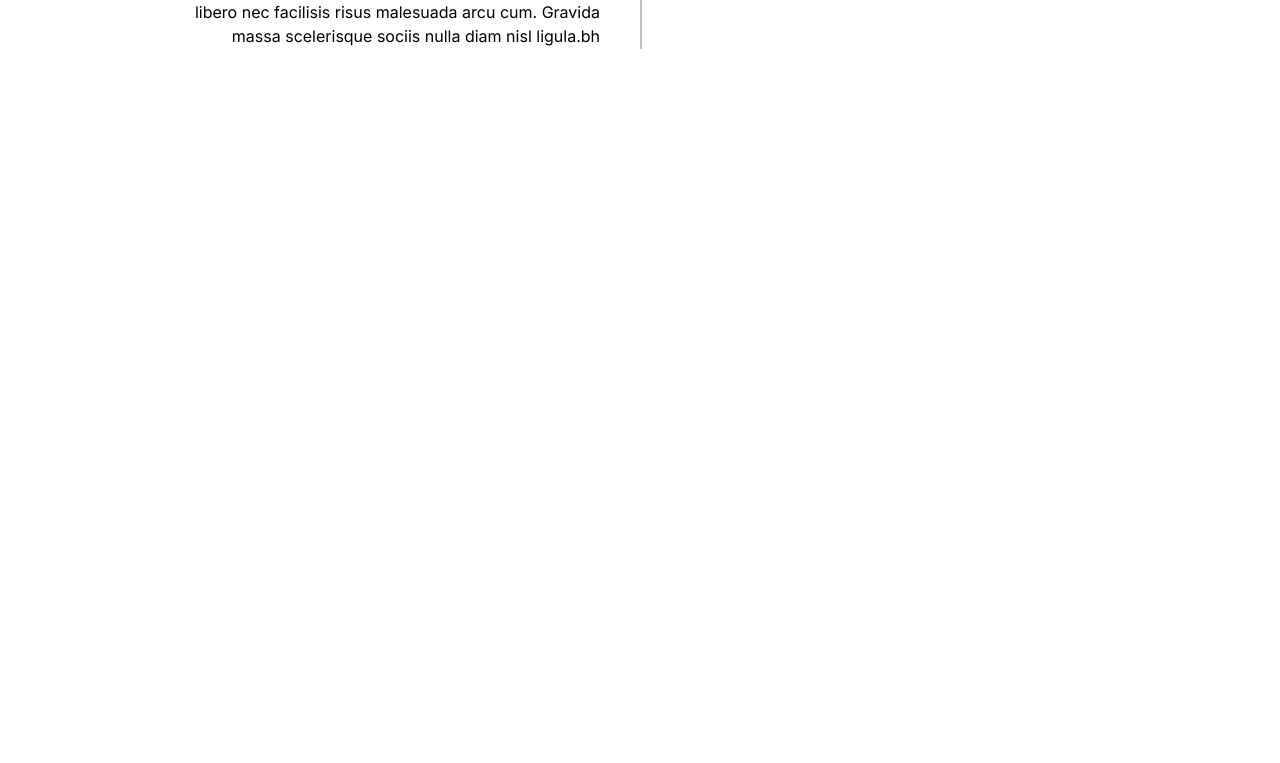
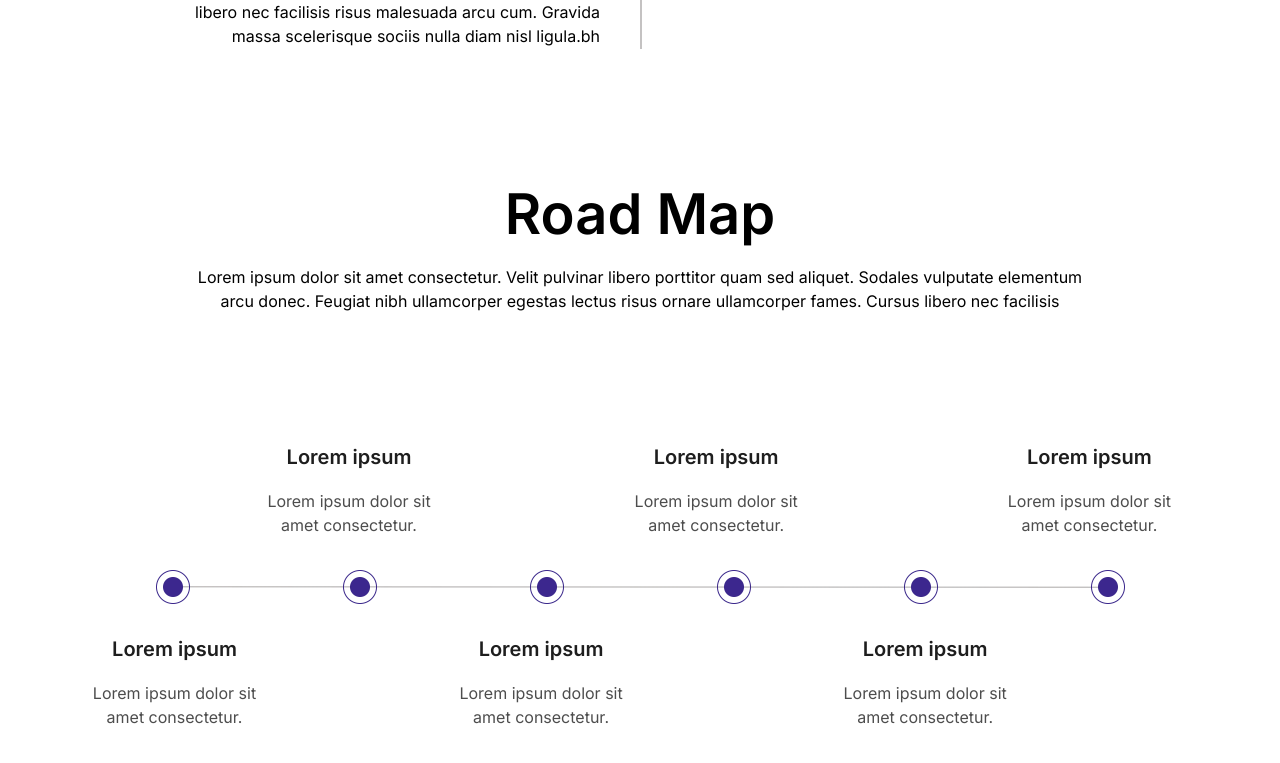
Before and after one commit to neharadialcode486/components-react-tailwind, a React (Create React App) app: page / in a window 1280 px wide. Shown: the part 1025-1788 px from the top of the page. Before the commit the page ends 1158 px from the top, so only its background shows below. Built offline with nearby package versions, Linux system fonts and the light colour scheme.

Commit message:
done second-roadmap

```diff
--- a/src/App.js
+++ b/src/App.js
@@ -1,11 +1,13 @@
 
 import './App.css';
 import RoadMapFirst from './components/RoadMapFirst';
+import RoadMapSecond from './components/RoadMapSecond';
 
 function App() {
   return (
     <>
-      <RoadMapFirst/>
+      <RoadMapFirst />
+      <RoadMapSecond/>
     </>
   );
 }
--- a/src/components/RoadMapFirst.jsx
+++ b/src/components/RoadMapFirst.jsx
@@ -4,7 +4,7 @@ const RoadMapFirst = () => {
     return (
         <div className='pt-12 pb-[85px]'>
             <h2 className='lg:text-[56px] lg:leading-[67.77px] md:text-5xl sm:text-4xl text-3xl font-semibold text-center pb-4'>Road Map</h2>
-            <p className='text-center max-w-[934px] mx-auto'>Lorem ipsum dolor sit amet consectetur. Velit pulvinar libero porttitor quam sed aliquet. Sodales vulputate elementum arcu donec. Feugiat nibh ullamcorper egestas lectus risus ornare ullamcorper fames. Cursus libero nec facilisis</p>
+            <p className='text-center max-w-[934px] mx-auto px-3'>Lorem ipsum dolor sit amet consectetur. Velit pulvinar libero porttitor quam sed aliquet. Sodales vulputate elementum arcu donec. Feugiat nibh ullamcorper egestas lectus risus ornare ullamcorper fames. Cursus libero nec facilisis</p>
             <div className='container relative mt-[61px]'>
                 <div className='mx-auto text-center absolute w-[2px] h-[100%] bg-line top-[1px] bottom-0 left-[50%] max-md:left-[20px] flex flex-col max-md:gap-10 md:gap-0'></div>
                 <div className='md:flex-row -mx-3 flex flex-wrap'>
@@ -24,13 +24,13 @@ const RoadMapFirst = () => {
                     </div>
                     <div className='md:w-[50%] flex justify-start flex-col ps-10 max-md:pt-3'>
                         <h3 className='text-2xl text-left'>Inception and prepration</h3>
-                        <p className='md:max-w-[429px] pt-2 text-left text-base'>Lorem ipsum dolor sit amet consectetur. Velit pulvinar libero porttitor quam sed aliquet. Sodales vulputate elementum arcu donec. Feugiat nibh ullamcorper egestas lectus risus ornare ullamcorper fames. Cursus libero nec facilisis risus malesuada arcu cum. Gravida massa scelerisque sociis nulla diam nisl ligula.bh</p>
+                        <p className='md:max-w-[429px] pt-2 text-left text-sm sm:text-base'>Lorem ipsum dolor sit amet consectetur. Velit pulvinar libero porttitor quam sed aliquet. Sodales vulputate elementum arcu donec. Feugiat nibh ullamcorper egestas lectus risus ornare ullamcorper fames. Cursus libero nec facilisis risus malesuada arcu cum. Gravida massa scelerisque sociis nulla diam nisl ligula.bh</p>
                     </div>
                 </div>
                 <div className='md:flex-row -mx-3 flex flex-wrap mt-5 md:mt-8 max-md:flex-col-reverse'>
                     <div className='md:w-[50%] flex justify-start md:justify-end md:items-end flex-col md:pr-10 max-md:ps-10 max-md:pt-3'>
                         <h3 className='text-2xl md:text-right text-start'>Product and development</h3>
-                        <p className='md:max-w-[429px] pt-2 md:text-right text-start text-base'>Lorem ipsum dolor sit amet consectetur. Velit pulvinar libero porttitor quam sed aliquet. Sodales vulputate elementum arcu donec. Feugiat nibh ullamcorper egestas lectus risus ornare ullamcorper fames. Cursus libero nec facilisis risus malesuada arcu cum. Gravida massa scelerisque sociis nulla diam nisl ligula.bh</p>
+                        <p className='md:max-w-[429px] pt-2 md:text-right text-start text-sm sm:text-base'>Lorem ipsum dolor sit amet consectetur. Velit pulvinar libero porttitor quam sed aliquet. Sodales vulputate elementum arcu donec. Feugiat nibh ullamcorper egestas lectus risus ornare ullamcorper fames. Cursus libero nec facilisis risus malesuada arcu cum. Gravida massa scelerisque sociis nulla diam nisl ligula.bh</p>
                     </div>
                     <div className='md:w-[50%] flex justify-start items-center max-md:ms-3'>
                         <div className='md:flex items-center hidden'>
@@ -42,7 +42,7 @@ const RoadMapFirst = () => {
                         <div className='flex items-center md:hidden'>
                             <div className='w-[40px] sm:w-[85px] border-b border-black'></div>
                             <div className='h-[50px] w-[50px] sm:h-[71px] sm:w-[71px] border rounded-full flex justify-center items-center border-black'>
-                                <p className='text-3xl sm:text-5xl text-[#3c278d]'>1</p>
+                                <p className='text-3xl sm:text-5xl text-[#3c278d]'>2</p>
                             </div>
                         </div>
                     </div>
@@ -58,19 +58,19 @@ const RoadMapFirst = () => {
                         <div className='flex items-center md:hidden'>
                             <div className='w-[40px] sm:w-[85px] border-b border-black'></div>
                             <div className='h-[50px] w-[50px] sm:h-[71px] sm:w-[71px] border rounded-full flex justify-center items-center border-black'>
-                                <p className='text-3xl sm:text-5xl text-[#3c278d]'>1</p>
+                                <p className='text-3xl sm:text-5xl text-[#3c278d]'>3</p>
                             </div>
                         </div>
                     </div>
                     <div className='md:w-[50%] flex justify-start flex-col ps-10 max-md:pt-3'>
                         <h3 className='text-2xl text-left'>Launch and user acquistion</h3>
-                        <p className='md:max-w-[448px] pt-2 text-left text-base'>Lorem ipsum dolor sit amet consectetur. Velit pulvinar libero porttitor quam sed aliquet. Sodales vulputate elementum arcu donec. Feugiat nibh ullamcorper egestas lectus risus ornare ullamcorper fames. Cursus libero nec facilisis risus malesuada arcu cum. Gravida massa scelerisque sociis nulla diam nisl ligula.bh </p>
+                        <p className='md:max-w-[448px] pt-2 text-left text-sm sm:text-base'>Lorem ipsum dolor sit amet consectetur. Velit pulvinar libero porttitor quam sed aliquet. Sodales vulputate elementum arcu donec. Feugiat nibh ullamcorper egestas lectus risus ornare ullamcorper fames. Cursus libero nec facilisis risus malesuada arcu cum. Gravida massa scelerisque sociis nulla diam nisl ligula.bh </p>
                     </div>
                 </div>
                 <div className='md:flex-row -mx-3 flex flex-wrap md:mt-8 mt-5 max-md:flex-col-reverse'>
                     <div className='md:w-[50%] flex md:justify-end md:items-end flex-col md:pr-10 max-md:ps-10 max-md:pt-3'>
                         <h3 className='text-2xl md:text-right text-start'>Scaling and Enchancing</h3>
-                        <p className='md:max-w-[429px] pt-2 md:text-right text-start text-base'>Lorem ipsum dolor sit amet consectetur. Velit pulvinar libero porttitor quam sed aliquet. Sodales vulputate elementum arcu donec. Feugiat nibh ullamcorper egestas lectus risus ornare ullamcorper fames. Cursus libero nec facilisis risus malesuada arcu cum. Gravida massa scelerisque sociis nulla diam nisl ligula.bh </p>
+                        <p className='md:max-w-[429px] pt-2 md:text-right text-start text-sm sm:text-base'>Lorem ipsum dolor sit amet consectetur. Velit pulvinar libero porttitor quam sed aliquet. Sodales vulputate elementum arcu donec. Feugiat nibh ullamcorper egestas lectus risus ornare ullamcorper fames. Cursus libero nec facilisis risus malesuada arcu cum. Gravida massa scelerisque sociis nulla diam nisl ligula.bh </p>
                     </div>
                     <div className='md:w-[50%] flex justify-start items-center max-md:ms-3'>
                         <div className='md:flex items-center hidden'>
@@ -82,7 +82,7 @@ const RoadMapFirst = () => {
                         <div className='flex items-center md:hidden'>
                             <div className='w-[40px] sm:w-[85px] border-b border-black'></div>
                             <div className='h-[50px] w-[50px] sm:h-[71px] sm:w-[71px] border rounded-full flex justify-center items-center border-black'>
-                                <p className='text-3xl sm:text-5xl text-[#3c278d]'>1</p>
+                                <p className='text-3xl sm:text-5xl text-[#3c278d]'>4</p>
                             </div>
                         </div>
                     </div>
--- /dev/null
+++ b/src/components/RoadMapSecond.jsx
@@ -0,0 +1,88 @@
+import React from 'react';
+import roadmapImage from '../assets/images/webp/roadmap-dotsline.webp'
+
+const RoadMapSecond = () => {
+    return (
+        <div className='pt-12 pb-[85px]'>
+            <h2 className='lg:text-[56px] lg:leading-[67.77px] md:text-5xl sm:text-4xl text-3xl font-semibold text-center mx-auto pb-4'>Road Map</h2>
+            <p className='text-center max-w-[934px] px-3 mx-auto'>Lorem ipsum dolor sit amet consectetur. Velit pulvinar libero porttitor quam sed aliquet. Sodales vulputate elementum arcu donec. Feugiat nibh ullamcorper egestas lectus risus ornare ullamcorper fames. Cursus libero nec facilisis</p>
+            <div className='container relative sm:mt-16 mt-12 md:mt-20 lg:mt-[121px]'>
+                <div className='lg:block hidden'>
+                    <div className='absolute h-[34px left-0 right-0 top-[45%]'>
+                        <img src={roadmapImage} alt="Roadmap-image" className='max-w-[969px] mx-auto w-full' />
+                    </div>
+                    <div className='md:flex-row -mx-3 flex flex-wrap justify-end items-end mb-[80px]'>
+                        <div className='md:w-[30%] px-3 w-full flex flex-col items-center'>
+                            <div className='group max-w-[216px] h-[112px] border border-white rounded-xl hover:border-[#cbc3da] duration-300'>
+                                <h4 className='text-xl leading-6 text-[#1e1e1e] text-center font-semibold p-[10px] group-hover:bg-[#3C278DC2] rounded-t-[11px] group-hover:text-white duration-300'>Lorem ipsum </h4>
+                                <p className='max-w-[196px] text-base text-[#4d4d4d] text-center mx-auto group-hover:bg-[#1E1E1E12] rounded-b-[11px] p-[10px] duration-300'>Lorem ipsum dolor sit amet consectetur. </p>
+                            </div>
+                        </div>
+                        <div className='md:w-[30%] pr-3 ps-12 w-full flex flex-col items-center'>
+                            <div className='group max-w-[216px] h-[112px] border border-white rounded-xl hover:border-[#cbc3da] duration-300'>
+                                <h4 className='text-xl leading-6 text-[#1e1e1e] text-center font-semibold p-[10px] group-hover:bg-[#3C278DC2] rounded-t-[11px] group-hover:text-white duration-300'>Lorem ipsum </h4>
+                                <p className='max-w-[196px] text-base text-[#4d4d4d] text-center mx-auto group-hover:bg-[#1E1E1E12] rounded-b-[11px] p-[10px] duration-300'>Lorem ipsum dolor sit amet consectetur. </p>
+                            </div>
+                        </div>
+                        <div className='md:w-[30%] ps-24 pr-3 w-full flex flex-col items-center'>
+                            <div className='group max-w-[216px] h-[112px] border border-white rounded-xl hover:border-[#cbc3da] duration-300'>
+                                <h4 className='text-xl leading-6 text-[#1e1e1e] text-center font-semibold p-[10px] group-hover:bg-[#3C278DC2] rounded-t-[11px] group-hover:text-white duration-300'>Lorem ipsum </h4>
+                                <p className='max-w-[196px] text-base text-[#4d4d4d] text-center mx-auto group-hover:bg-[#1E1E1E12] rounded-b-[11px] p-[10px] duration-300'>Lorem ipsum dolor sit amet consectetur. </p>
+                            </div>
+                        </div>
+                    </div>
+                    <div className='md:flex-row -mx-3 flex flex-wrap items-end mt-[80px]'>
+                        <div className='md:w-[25%] ps-3 pr-[50px] xl:pr-[70px] w-full flex flex-col items-center'>
+                            <div className='group max-w-[216px] h-[112px] border border-white rounded-xl hover:border-[#cbc3da] duration-300'>
+                                <h4 className='text-xl leading-6 text-[#1e1e1e] text-center font-semibold p-[10px] group-hover:bg-[#3C278DC2] rounded-t-[11px] group-hover:text-white duration-300'>Lorem ipsum </h4>
+                                <p className='max-w-[196px] text-base text-[#4d4d4d] text-center mx-auto group-hover:bg-[#1E1E1E12] rounded-b-[11px] p-[10px] duration-300'>Lorem ipsum dolor sit amet consectetur. </p>
+                            </div>
+                        </div>
+                        <div className='md:w-[33%] px-3 w-full flex flex-col justify-center items-center'>
+                            <div className='group max-w-[216px] h-[112px] border border-white rounded-xl hover:border-[#cbc3da] duration-300'>
+                                <h4 className='text-xl leading-6 text-[#1e1e1e] text-center font-semibold p-[10px] group-hover:bg-[#3C278DC2] rounded-t-[11px] group-hover:text-white duration-300'>Lorem ipsum </h4>
+                                <p className='max-w-[196px] text-base text-[#4d4d4d] text-center mx-auto group-hover:bg-[#1E1E1E12] rounded-b-[11px] p-[10px] duration-300'>Lorem ipsum dolor sit amet consectetur. </p>
+                            </div>
+                        </div>
+                        <div className='md:w-[33%] px-3 w-full flex flex-col items-center justify-center'>
+                            <div className='group max-w-[216px] h-[112px] border border-white rounded-xl hover:border-[#cbc3da] duration-300'>
+                                <h4 className='text-xl leading-6 text-[#1e1e1e] text-center font-semibold p-[10px] group-hover:bg-[#3C278DC2] rounded-t-[11px] group-hover:text-white duration-300'>Lorem ipsum </h4>
+                                <p className='max-w-[196px] text-base text-[#4d4d4d] text-center mx-auto group-hover:bg-[#1E1E1E12] rounded-b-[11px] p-[10px] duration-300'>Lorem ipsum dolor sit amet consectetur. </p>
+                            </div>
+                        </div>
+                    </div>
+                </div>
+                <div className='lg:hidden block'>
+                    <div className='relative after:absolute after:w-[2px] after:h-[100%] after:bg-gray-300 after:top-[7px] after:bottom-0 max-lg:after:left-[20px]'>
+                        <div className='relative mt-6 ps-14 after:absolute after:contents-[""] after:top-0 after:left-[6px] after:bg-cover after:bg-circle after:w-[29px] after:z-10 after:h-[29px]'>
+                            <h4 className='text-xl leading-6 text-[#1e1e1e] font-semibold pb-[10px]'>Lorem ipsum </h4>
+                            <p className='text-base text-[#4d4d4d]'>Lorem ipsum dolor sit amet consectetur. </p>
+                        </div>
+                        <div className='relative mt-6 ps-14 after:absolute after:contents-[""] after:top-0 after:left-[6px] after:bg-cover after:bg-circle after:w-[29px] after:z-10 after:h-[29px]'>
+                            <h4 className='text-xl leading-6 text-[#1e1e1e] font-semibold pb-[10px]'>Lorem ipsum </h4>
+                            <p className='text-base text-[#4d4d4d]'>Lorem ipsum dolor sit amet consectetur. </p>
+                        </div>
+                        <div className='relative mt-6 ps-14 after:absolute after:contents-[""] after:top-0 after:left-[6px] after:bg-cover after:bg-circle after:w-[29px] after:z-10 after:h-[29px]'>
+                            <h4 className='text-xl leading-6 text-[#1e1e1e] font-semibold pb-[10px]'>Lorem ipsum </h4>
+                            <p className='text-base text-[#4d4d4d]'>Lorem ipsum dolor sit amet consectetur. </p>
+                        </div>
+                        <div className='relative mt-6 ps-14 after:absolute after:contents-[""] after:top-0 after:left-[6px] after:bg-cover after:bg-circle after:w-[29px] after:z-10 after:h-[29px]'>
+                            <h4 className='text-xl leading-6 text-[#1e1e1e] font-semibold pb-[10px]'>Lorem ipsum </h4>
+                            <p className='text-base text-[#4d4d4d]'>Lorem ipsum dolor sit amet consectetur. </p>
+                        </div>
+                        <div className='relative mt-6 ps-14 pb-6 after:absolute after:contents-[""] after:top-0 after:left-[6px] after:bg-cover after:bg-circle after:w-[29px] after:z-10 after:h-[29px]'>
+                            <h4 className='text-xl leading-6 text-[#1e1e1e] font-semibold pb-[10px]'>Lorem ipsum </h4>
+                            <p className='text-base text-[#4d4d4d]'>Lorem ipsum dolor sit amet consectetur. </p>
+                        </div>
+                    </div>
+                    <div className='relative ps-14 after:absolute after:contents-[""] after:top-0 after:left-[6px] after:bg-cover after:bg-circle after:w-[29px] after:z-10 after:h-[29px]'>
+                        <h4 className='text-xl leading-6 text-[#1e1e1e] font-semibold pb-[10px]'>Lorem ipsum </h4>
+                        <p className='text-base text-[#4d4d4d]'>Lorem ipsum dolor sit amet consectetur. </p>
+                    </div>
+                </div>
+            </div>
+        </div>
+    );
+}
+
+export default RoadMapSecond;
--- a/tailwind.config.js
+++ b/tailwind.config.js
@@ -17,6 +17,7 @@ module.exports = {
       },
       backgroundImage: {
         'line': "url('./assets/images/webp/roadmap-line.webp')",
+        'circle': "url('./assets/images/webp/circle-image.webp')",
       },
     },
     plugins: [],
```
Also changed, not shown: src/assets/images/webp/circle-image.webp (added), src/assets/images/webp/roadmap-dotsline.webp (added).
